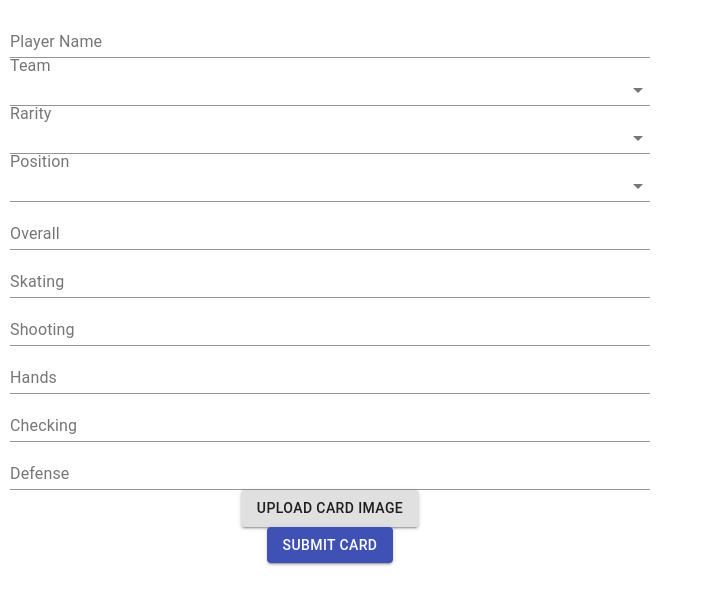
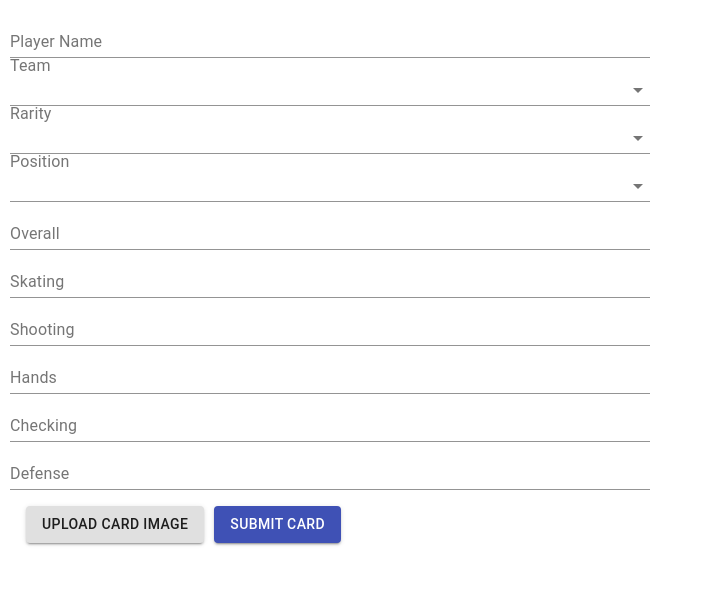
Before and after one commit to GuthrieW/shl-trading-cards, a Next.js app: page /Dashboard/SubmitCards in a window 1280 px wide. Shown: the top 604 px of the page, without its empty margins (0-703 px from the left). Built offline with nearby package versions, Linux system fonts and the light colour scheme.

Commit message:
Added button styling

```diff
--- a/pages/Dashboard/SubmitCards/CardForm.tsx
+++ b/pages/Dashboard/SubmitCards/CardForm.tsx
@@ -6,6 +6,8 @@ import {
   Select,
   MenuItem,
   InputLabel,
+  Grid,
+  Box,
 } from '@material-ui/core'
 import Router from 'next/router'
 import {
@@ -69,7 +71,7 @@ const CardForm = () => {
           })
         }}
       />
-      <InputLabel id={'team-label'}>Team</InputLabel>{' '}
+      <InputLabel id={'team-label'}>Team</InputLabel>
       <Select
         labelId={'team-label'}
         value={cardData?.team || ''}
@@ -89,7 +91,7 @@ const CardForm = () => {
           </MenuItem>
         ))}
       </Select>
-      <InputLabel id={'rarity-label'}>Rarity</InputLabel>{' '}
+      <InputLabel id={'rarity-label'}>Rarity</InputLabel>
       <Select
         labelId={'rarity-label'}
         value={cardData?.rarity || ''}
@@ -106,7 +108,7 @@ const CardForm = () => {
           </MenuItem>
         ))}
       </Select>
-      <InputLabel id={'position-label'}>Position</InputLabel>{' '}
+      <InputLabel id={'position-label'}>Position</InputLabel>
       <Select
         labelId={'position-label'}
         value={cardData?.position || ''}
@@ -231,10 +233,11 @@ const CardForm = () => {
               })
         }}
       />
+      <Box m={2}>
         <Button
           variant="contained"
           component="label"
-        style={{ alignSelf: 'center' }}
+          style={{ alignSelf: 'center', marginRight: '10px' }}
         >
           Upload Card Image
           <input type="file" hidden />
@@ -248,6 +251,7 @@ const CardForm = () => {
         >
           Submit Card
         </Button>
+      </Box>
     </FormGroup>
   )
 }
```
Lines whose indentation alone changed are shown as unchanged.
